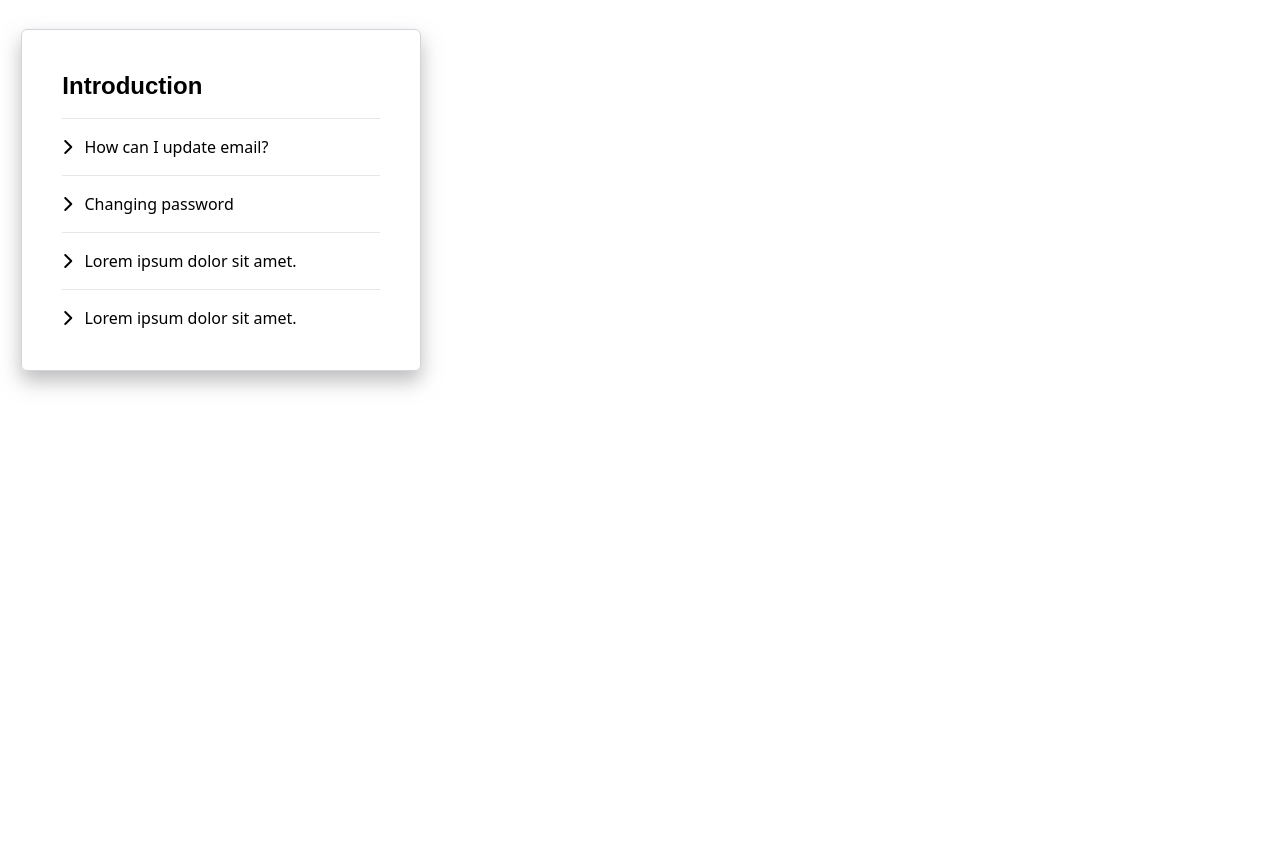
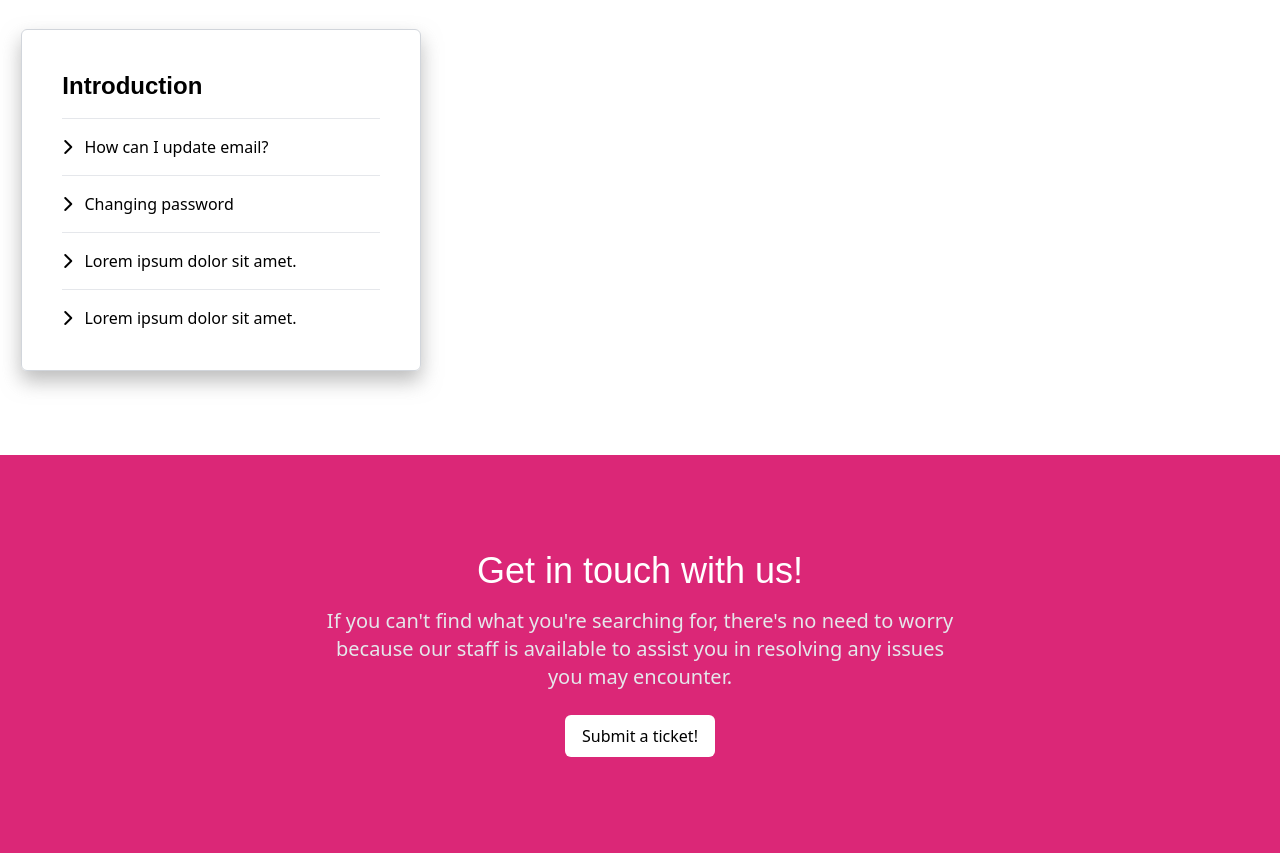
Before and after one commit to tolgaucar/ticksend-frontend, a plain HTML site: page src/index.html in a window 1280 px wide. Shown: the part 963-1816 px from the top of the page. Before the commit the page ends 1394 px from the top, so only its background shows below. Drawn offline with Linux system fonts and the light colour scheme; a web font is replaced by a local one.

Commit message:
get in touch section

```diff
--- a/src/index.html
+++ b/src/index.html
@@ -113,6 +113,29 @@
 				</div>
 			</div>
 		</section>
+
+		<!-- Get in touch section -->
+		<section class="mt-6 bg-pink-600 h-auto py-24 text-white text-center">
+			<div class="container mx-auto">
+				<!-- Section header -->
+				<div class="">
+					<h2 class="text-4xl font-display">Get in touch with us!</h2>
+				</div>
+				<!-- Section center -->
+				<div class="">
+					<h3 class="mt-4 text-gray-200 w-[56ch] mx-auto text-xl">
+						If you can't find what you're searching for, there's no need to worry because our staff is
+						available to assist you in resolving any issues you may encounter.
+					</h3>
+				</div>
+				<!-- Section bottom -->
+				<div
+					class="mt-6 inline-flex items-center px-4 py-2 border border-transparent text-base font-medium rounded-md text-black bg-white hover:bg-slate-50"
+				>
+					<a href="">Submit a ticket!</a>
+				</div>
+			</div>
+		</section>
 	</body>
 	<script
 		src="https://cdnjs.cloudflare.com/ajax/libs/font-awesome/6.4.0/js/fontawesome.min.js"
```
Also changed, not shown: dist/output.css.
